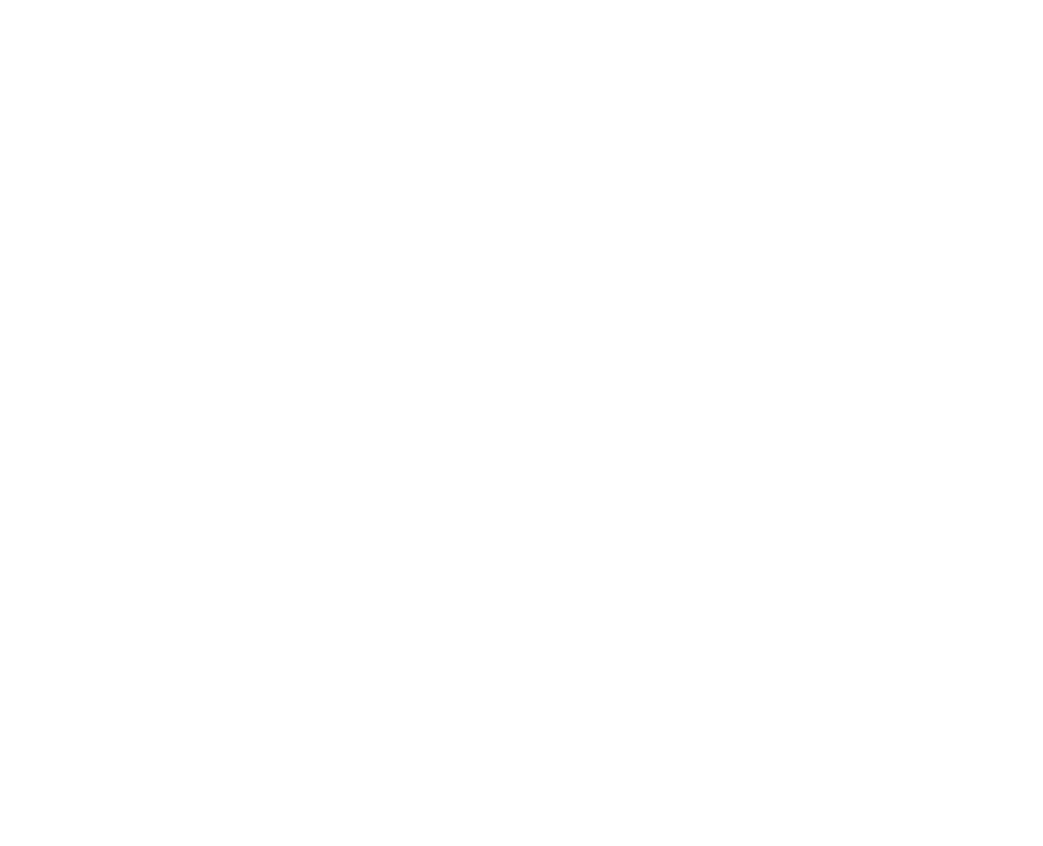
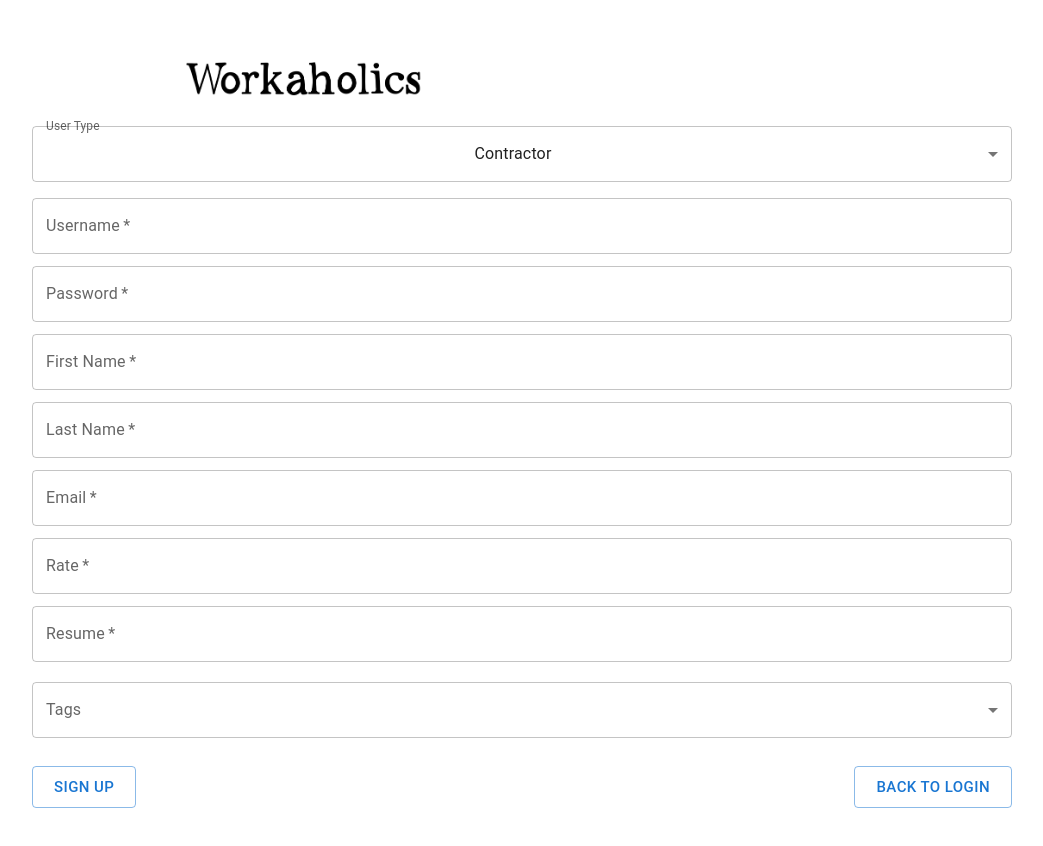
Before and after one commit to Gchollett/Database_Project, a React (Vite) app in the folder db-project/: page /signup in a window 1280 px wide. Before the commit this address had no page. Shown: the top 846 px of the page, without its empty margins (118-1161 px from the left). Before the commit the page ends 800 px from the top, so only its background shows below. Built offline with nearby package versions, Linux system fonts and the light colour scheme.

Commit message:
Sign up page added.

```diff
--- a/db-project/src/App.jsx
+++ b/db-project/src/App.jsx
@@ -11,6 +11,7 @@
 import CompProfile from './containers/company/CompProfile';
 import CompLayout from './components/company/CompLayout';
 import ContLayout from './components/contractor/ContLayout';
+import SignUp from './containers/SignUp';
 
 function App() {
 
@@ -24,6 +25,7 @@
     <BrowserRouter>
       <Routes>
         <Route index element={<LogIn/>}/>
+        <Route path="/signup" element={<SignUp/>}/>
         <Route path="/cont/" element={<PrivateRoute><ContLayout/></PrivateRoute>}>
           <Route path="jobs" element={<PrivateRoute><ContJobs/></PrivateRoute>}/>
           <Route path="search" element={<PrivateRoute><ContSearch/></PrivateRoute>}/>
--- a/db-project/src/containers/LogIn.jsx
+++ b/db-project/src/containers/LogIn.jsx
@@ -86,9 +86,22 @@
               type="password" // Added type for better security
               onChange={(e) => setPassword(e.target.value)}
             />
-            <Button type="submit" variant="outlined" size="large">
-              Log In
-            </Button>
+            <Grid container spacing={2} style={{ marginTop: '0px' }}>
+              <Grid item xs={12}>
+                <Button type="submit" variant="outlined" size="large" >
+                  Log In
+                </Button>
+              </Grid>
+              <Grid item xs={12}>
+                <Button
+                  variant="outlined"
+                  size="large"
+                  onClick={() => navigate('/signup')} // Navigate to sign-up page
+                >
+                  Sign Up
+                </Button>
+              </Grid>
+            </Grid>
           </form>
         </Grid>
       </Grid>
--- /dev/null
+++ b/db-project/src/containers/SignUp.jsx
@@ -0,0 +1,257 @@
+import React, { useState } from 'react';
+import {
+  Grid,
+  TextField,
+  Button,
+  FormControl,
+  InputLabel,
+  Select,
+  MenuItem,
+  Snackbar,
+  Alert,
+} from '@mui/material';
+import { useNavigate } from 'react-router-dom'; // Import useNavigate for navigation
+import logo from '../assets/images/logo.png'; // Adjust the path as necessary
+
+const availableTags = [
+  'Web Development',
+  'Mobile Development',
+  'Data Science',
+  'Design',
+  'Project Management',
+  'Marketing',
+  'Finance',
+  'Consulting',
+  'Engineering',
+  'Sales',
+];
+
+const SignUp = () => {
+  const [userType, setUserType] = useState('contractor');
+  const [formData, setFormData] = useState({
+    username: '',
+    password: '',
+    firstname: '',
+    lastname: '',
+    email: '',
+    name: '', // For company name
+    rate: '',     // For contractor rate
+    resume: '',   // For contractor resume
+    contractorTags: [],     // For selected tags
+    userType: 'contractor', // Add userType to formData
+  });
+
+  const [openSnackbar, setOpenSnackbar] = useState(false);
+  const [snackbarMessage, setSnackbarMessage] = useState('');
+  const [snackbarSeverity, setSnackbarSeverity] = useState('success');
+
+  const navigate = useNavigate(); // Hook for programmatic navigation
+
+  const handleChange = (e) => {
+    const { name, value } = e.target;
+    setFormData((prevData) => ({ ...prevData, [name]: value }));
+  };
+
+  const handleUserTypeChange = (e) => {
+    const selectedUserType = e.target.value;
+    setUserType(selectedUserType);
+    setFormData((prevData) => ({ ...prevData, userType: selectedUserType, contractorTags: [] })); // Reset tags for company
+  };
+
+  const handleTagChange = (e) => {
+    const { value } = e.target;
+    setFormData((prevData) => ({ ...prevData, contractorTags: value }));
+  };
+
+  const handleSubmit = async (e) => {
+    e.preventDefault();
+    try {
+      const response = await fetch('http://localhost:5001/users/create', {
+        method: 'POST',
+        headers: {
+          'Content-Type': 'application/json',
+        },
+        body: JSON.stringify(formData),
+      });
+
+      if (response.status === 201) { // Check for successful sign-up
+        setSnackbarMessage('Successful sign up');
+        setSnackbarSeverity('success');
+      } else if (response.status === 400) { // Check for unsuccessful sign-up
+        setSnackbarMessage('User already exists');
+        setSnackbarSeverity('error');
+      } else {
+        // Handle other unexpected status codes
+        setSnackbarMessage('An unexpected error occurred. Please try again later.');
+        setSnackbarSeverity('error');
+      }
+    } catch (error) {
+      console.error('Error:', error);
+      setSnackbarMessage('An error occurred. Please try again later.');
+      setSnackbarSeverity('error');
+    } finally {
+      setOpenSnackbar(true);
+    }
+  };
+
+  const handleCloseSnackbar = () => {
+    setOpenSnackbar(false);
+  };
+
+  return (
+    <>
+      <Grid
+        container
+        direction="row"
+        justifyContent="center"
+        alignItems="center"
+        style={{ minHeight: '100vh', padding: '20px' }} // Full height and padding
+      >
+        <Grid item xs={7}>
+          <div style={{ textAlign: 'center' }}>
+            <a href="/">
+              <img src={logo} className="image" alt="Logo" style={{ width: '100%' }} />
+            </a>
+          </div>
+        </Grid>
+        <Grid item xs={10}>
+          <form onSubmit={handleSubmit}>
+            <FormControl fullWidth margin="normal">
+              <InputLabel>User Type</InputLabel>
+              <Select value={userType} onChange={handleUserTypeChange}>
+                <MenuItem value="contractor">Contractor</MenuItem>
+                <MenuItem value="company">Company</MenuItem>
+              </Select>
+            </FormControl>
+
+            <TextField
+              id="username"
+              name="username"
+              margin="dense"
+              label="Username"
+              required
+              fullWidth
+              value={formData.username}
+              onChange={handleChange}
+            />
+            <TextField
+              id="password"
+              name="password"
+              margin="dense"
+              label="Password"
+              required
+              fullWidth
+              type="password"
+              value={formData.password}
+              onChange={handleChange}
+            />
+            <TextField
+              id="firstname"
+              name="firstname"
+              margin="dense"
+              label="First Name"
+              required
+              fullWidth
+              value={formData.firstname}
+              onChange={handleChange}
+            />
+            <TextField
+              id="lastname"
+              name="lastname"
+              margin="dense"
+              label="Last Name"
+              required
+              fullWidth
+              value={formData.lastname}
+              onChange={handleChange}
+            />
+            <TextField
+              id="email"
+              name="email"
+              margin="dense"
+              label="Email"
+              required
+              fullWidth
+              type="email"
+              value={formData.email}
+              onChange={handleChange}
+            />
+
+            {userType === 'company' && (
+              <TextField
+                id="name"
+                name="name"
+                margin="dense"
+                label="Company Name"
+                required
+                fullWidth
+                value={formData.name}
+                onChange={handleChange}
+              />
+            )}
+
+            {userType === 'contractor' && (
+              <>
+                <TextField
+                  id="rate"
+                  name="rate"
+                  margin="dense"
+                  label="Rate"
+                  required
+                  fullWidth
+                  type="number"
+                  value={formData.rate}
+                  onChange={handleChange}
+                />
+                <TextField
+                  id="resume"
+                  name="resume"
+                  margin="dense"
+                  label="Resume"
+                  required
+                  fullWidth
+                  value={formData.resume}
+                  onChange={handleChange}
+                />
+
+                <FormControl fullWidth margin="normal">
+                  <InputLabel>Tags</InputLabel>
+                  <Select
+                    multiple
+                    value={formData.contractorTags}
+                    onChange={handleTagChange}
+                    renderValue={(selected) => selected.join(', ')}
+                  >
+                    {availableTags.map((tag) => (
+                      <MenuItem key={tag} value={tag}>
+                        <input type="checkbox" checked={formData.contractorTags.indexOf(tag) > -1} readOnly />
+                        {tag}
+                      </MenuItem>
+                    ))}
+                  </Select>
+                </FormControl>
+              </>
+            )}
+
+            <div style={{ display: 'flex', justifyContent: 'space-between', marginTop: '20px' }}>
+              <Button type="submit" variant="outlined" size="large">
+                Sign Up
+              </Button>
+              <Button variant="outlined" size="large" onClick={() => navigate('/')}>
+                Back to Login
+              </Button>
+            </div>
+          </form>
+        </Grid>
+      </Grid>
+
+      <Snackbar open={openSnackbar} autoHideDuration={6000} onClose={handleCloseSnackbar}>
+        <Alert onClose={handleCloseSnackbar} severity={snackbarSeverity} sx={{ width: '100%' }}>
+          {snackbarMessage}
+        </Alert>
+      </Snackbar>
+    </>
+  );
+};
+
+export default SignUp;
```
